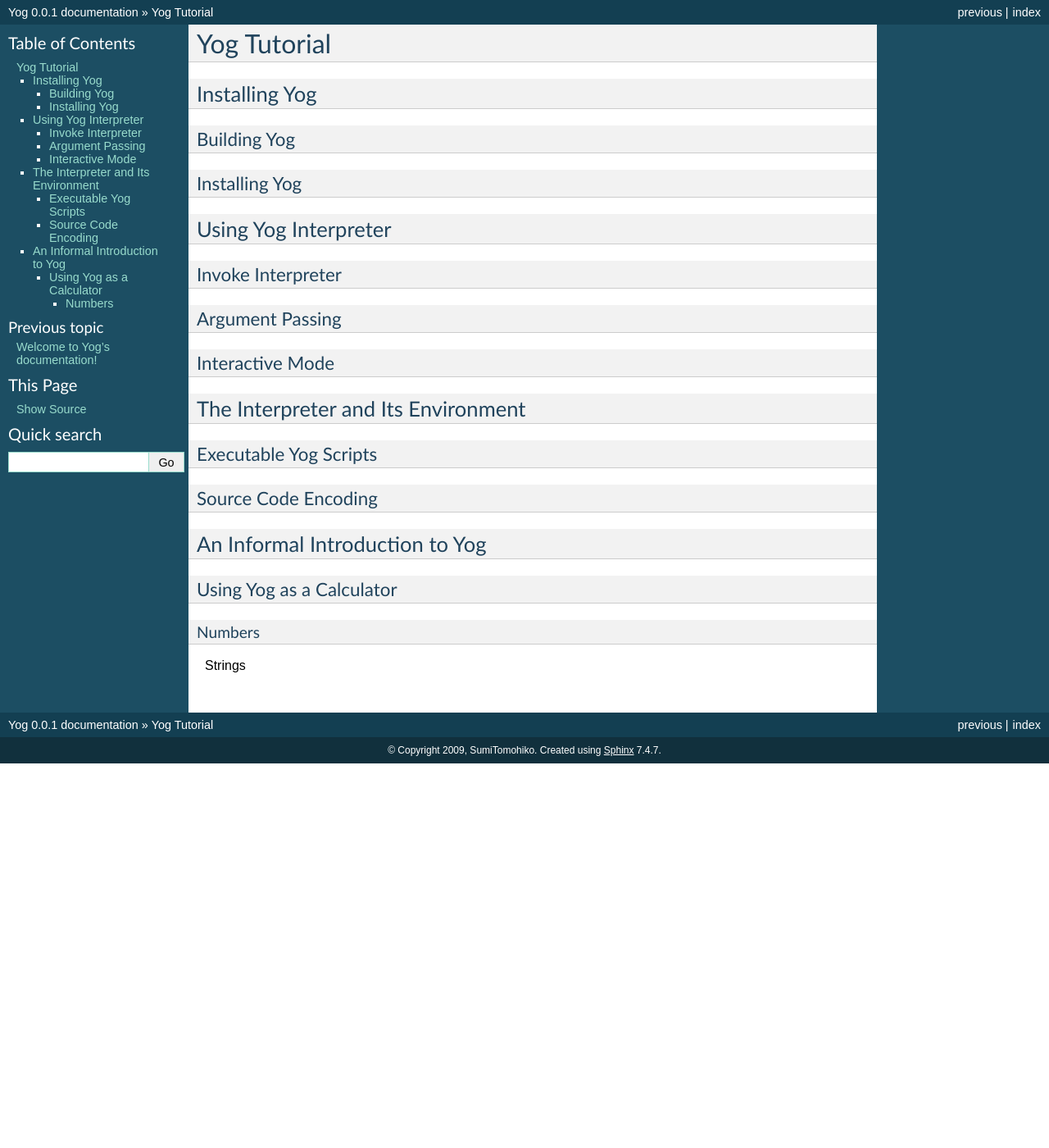
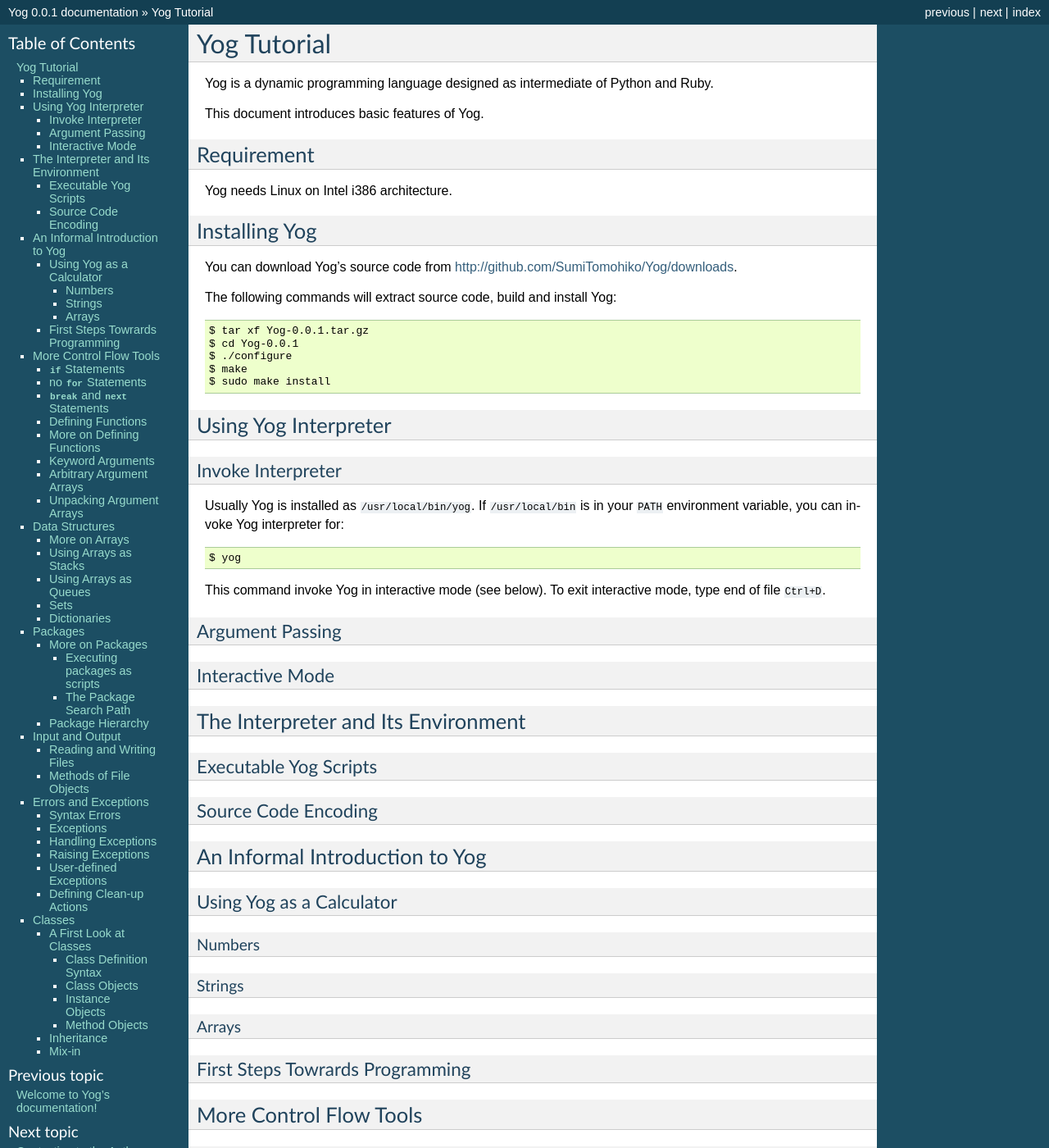
Before and after one commit to SumiTomohiko/Yog, a Sphinx documentation site: the page built from doc/tutorial.rst, in a window 1280 px wide and 1400 px high. Shown: the whole window at 82% size. Built offline with Sphinx 7.4.7, drawn with Linux system fonts in a browser that asks for light colours; some of the changed text lies outside the part shown.

Commit message:
Added tutorial's outline items.
Wrote contact address.

```diff
--- /dev/null
+++ b/doc/contact.rst
@@ -0,0 +1,5 @@
+########################
+Contacting to the Author
+########################
+
+The author of Yog is SumiTomohiko <SumiTomohiko@neko-daisuki.ddo.jp>.
--- a/doc/index.rst
+++ b/doc/index.rst
@@ -12,6 +12,7 @@
    :maxdepth: 2
 
    tutorial
+   contact
 
 Indices and tables
 ==================
--- a/doc/tutorial.rst
+++ b/doc/tutorial.rst
@@ -1,17 +1,30 @@
-
 ############
 Yog Tutorial
 ############
+
+Yog is a dynamic programming language designed as intermediate of Python and Ruby.
+
+This document introduces basic features of Yog.
+
+***********
+Requirement
+***********
+
+Yog needs Linux on Intel i386 architecture.
 
 **************
 Installing Yog
 **************
 
-Building Yog
-============
+You can download Yog's source code from http://github.com/SumiTomohiko/Yog/downloads.
 
-Installing Yog
-==============
+The following commands will extract source code, build and install Yog::
+
+  $ tar xf Yog-0.0.1.tar.gz
+  $ cd Yog-0.0.1
+  $ ./configure
+  $ make
+  $ sudo make install
 
 *********************
 Using Yog Interpreter
@@ -19,6 +32,12 @@
 
 Invoke Interpreter
 ==================
+
+Usually Yog is installed as ``/usr/local/bin/yog``. If ``/usr/local/bin`` is in your ``PATH`` environment variable, you can invoke Yog interpreter for::
+
+  $ yog
+
+This command invoke Yog in interactive mode (see below). To exit interactive mode, type end of file ``Ctrl+D``.
 
 Argument Passing
 ================
@@ -47,3 +66,130 @@
 -------
 
 Strings
+-------
+
+Arrays
+------
+
+First Steps Towrards Programming
+================================
+
+***********************
+More Control Flow Tools
+***********************
+
+``if`` Statements
+=================
+
+no ``for`` Statements
+=====================
+
+``break`` and ``next`` Statements
+=================================
+
+Defining Functions
+==================
+
+More on Defining Functions
+==========================
+
+Keyword Arguments
+=================
+
+Arbitrary Argument Arrays
+=========================
+
+Unpacking Argument Arrays
+=========================
+
+***************
+Data Structures
+***************
+
+More on Arrays
+==============
+
+Using Arrays as Stacks
+======================
+
+Using Arrays as Queues
+======================
+
+Sets
+====
+
+Dictionaries
+============
+
+********
+Packages
+********
+
+More on Packages
+================
+
+Executing packages as scripts
+-----------------------------
+
+The Package Search Path
+-----------------------
+
+Package Hierarchy
+=================
+
+****************
+Input and Output
+****************
+
+Reading and Writing Files
+=========================
+
+Methods of File Objects
+=======================
+
+*********************
+Errors and Exceptions
+*********************
+
+Syntax Errors
+=============
+
+Exceptions
+==========
+
+Handling Exceptions
+===================
+
+Raising Exceptions
+==================
+
+User-defined Exceptions
+=======================
+
+Defining Clean-up Actions
+=========================
+
+*******
+Classes
+*******
+
+A First Look at Classes
+=======================
+
+Class Definition Syntax
+-----------------------
+
+Class Objects
+-------------
+
+Instance Objects
+----------------
+
+Method Objects
+--------------
+
+Inheritance
+===========
+
+Mix-in
+======
```
Also changed, not shown: 2 other files.
